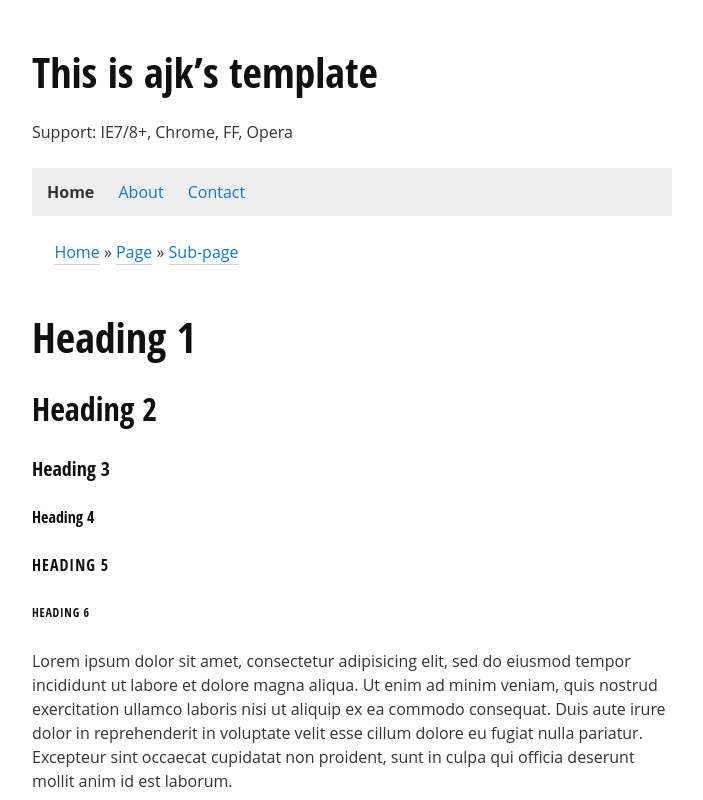
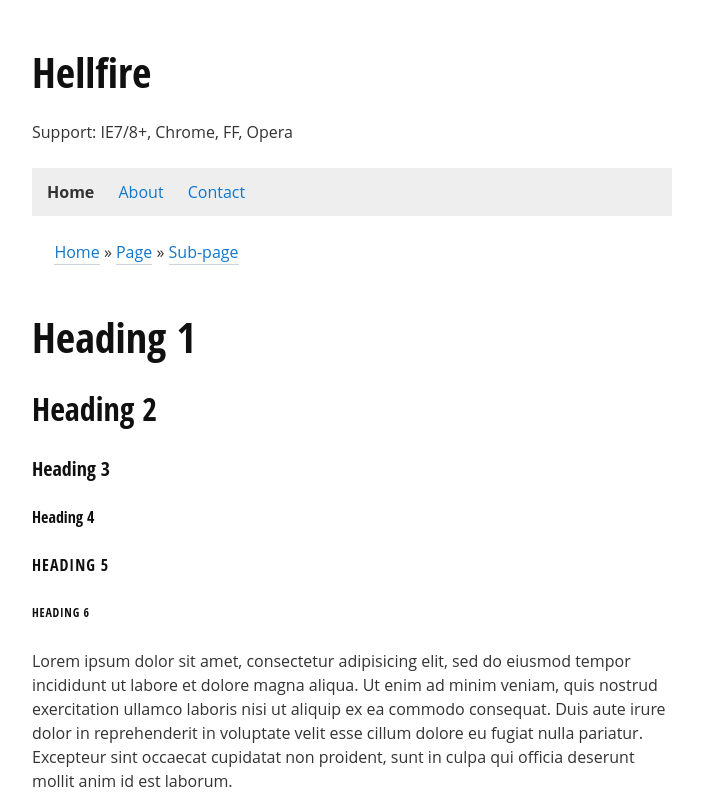
Before and after one commit to Darep/codecamp2012-hellfire, a plain HTML site: page index.html in a window 1280 px wide. Shown: the top 800 px of the page, without its empty margins (288-991 px from the left). Drawn offline with nearby package versions, Linux system fonts and the light colour scheme.

Commit message:
Testicommit

```diff
--- a/index.html
+++ b/index.html
@@ -43,7 +43,7 @@
 
 <header>
     <div class="wrapper">
-        <h1>This is ajk&rsquo;s template</h1>
+        <h1>Hellfire</h1>
         <p>Support: IE7/8+, Chrome, FF, Opera</p>
 
         <ul class="nav main-nav">
```
